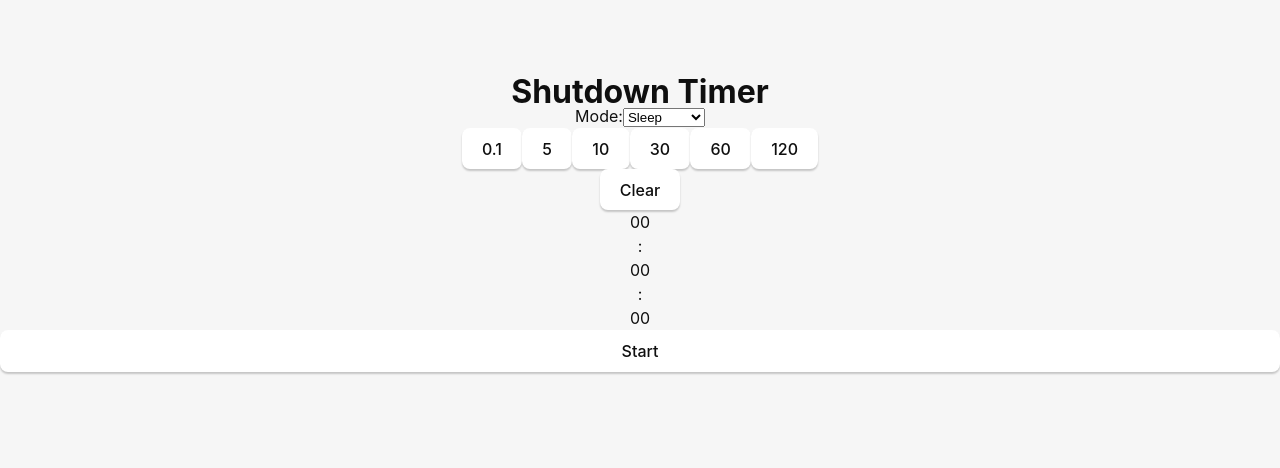
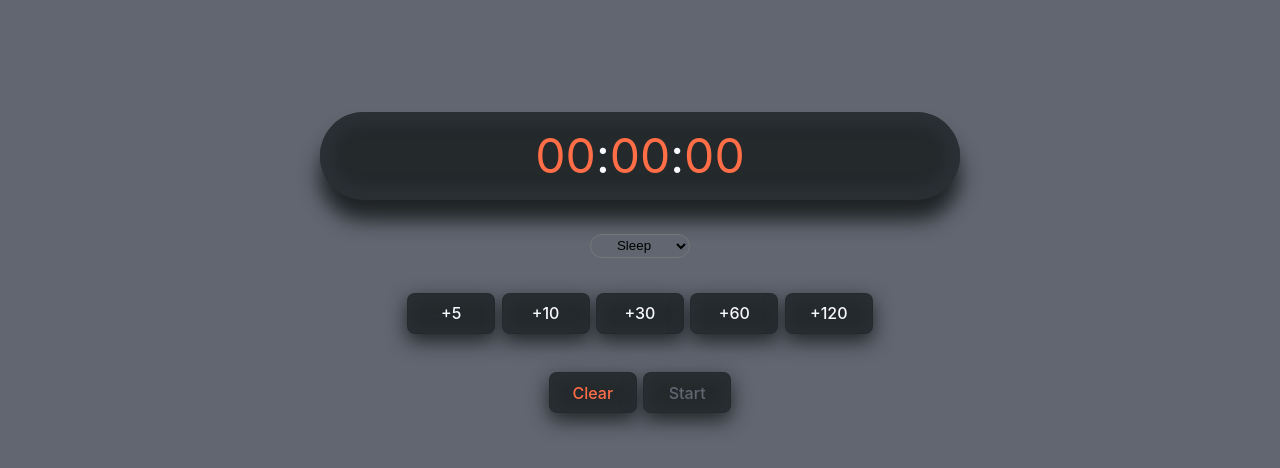
Before and after one commit to illsv/shutdown_timer, a React (Vite) app: page / in a window 1280 px wide. Shown: the top 468 px of the page. Built offline with nearby package versions, Linux system fonts and the light colour scheme.

Commit message:
Style things a bit

```diff
--- a/src/App.css
+++ b/src/App.css
@@ -1,4 +1,85 @@
+:root {
+  --white: ghostwhite;
+  --black: black;
+  --main-background: #616671;
+  --elements-background: #24292c;
+  --emphasis-color: #ff6e47;
+  --inset-shadow: #292f33;
+  --offset-shadow: #1f2325;
+}
+
 * {
   margin: 0;
   padding: 0;
 }
+
+body {
+  height: 100vh;
+  background-color: var(--main-background);
+  color: var(--black);
+}
+
+.button {
+  margin: 0.2rem;
+  width: 5.5rem;
+  background-color: var(--elements-background);
+  color: var(--white);
+  box-shadow:
+    0px 7px 20px 0px var(--offset-shadow),
+    inset 0px 2px 15px 5px var(--inset-shadow);
+}
+
+h1 {
+  padding-bottom: 1.5rem;
+}
+
+select {
+  background-color: var(--main-background);
+  height: 1.5rem;
+  width: 100px;
+  text-align-last: center;
+  border-radius: 30px;
+}
+
+.countdown {
+  background-color: var(--elements-background);
+  height: 3.5rem;
+  padding-top: 2rem;
+  width: 50%;
+  margin: 2rem auto;
+  border-radius: 50px;
+  box-shadow:
+    0px 20px 20px 0px var(--offset-shadow),
+    inset 0px 0px 10px 15px var(--inset-shadow);
+}
+
+.time {
+  font-size: 3rem;
+  display: inline;
+  color: var(--emphasis-color);
+}
+
+.time-divider {
+  font-size: 3rem;
+  display: inline;
+  color: var(--white);
+  /* vertical-align: baseline; */
+}
+
+hr {
+  width: 2rem;
+  margin: 1rem auto;
+  border: #0000;
+}
+
+#cancel-button {
+  color: var(--emphasis-color);
+}
+
+#toggle-button {
+  color: var(--emphasis-color);
+}
+
+#toggle-button:disabled {
+  color: var(--main-background);
+}
--- a/src/App.tsx
+++ b/src/App.tsx
@@ -57,11 +57,17 @@ function App() {
 
   return (
     <div className="container">
-      <h1>Shutdown Timer</h1>
+      <div className="countdown">
+        <div className="time hours">{formatTimeCell(hours)}</div>
+        <div className="time-divider">:</div>
+        <div className="time minutes">{formatTimeCell(minutes)}</div>
+        <div className="time-divider">:</div>
+        <div className="time seconds">{formatTimeCell(seconds)}</div>
+      </div>
 
       <form>
-        <div className="mode-selection">
-          <label htmlFor="shutdown-opt">Mode:</label>
+        <div className="mode-selection-row">
+          {/* <label htmlFor="shutdown-opt">Mode:</label> */}
           <select
             name="shutdown-mode"
             id="shutdown-opt"
@@ -74,73 +80,78 @@ function App() {
           </select>
         </div>
 
-        <div className="min-row">
+        <hr></hr>
+
+        <div className="minutes-row">
           <button
-            type="button"
-            onClick={() => {
-              addMinutesToTimer(0.1)
-            }}
-          >
-            0.1
-          </button>
-          <button
+            className="button"
             type="button"
             onClick={() => {
               addMinutesToTimer(5)
             }}
           >
-            5
+            +5
           </button>
           <button
+            className="button"
             type="button"
             onClick={() => {
               addMinutesToTimer(10)
             }}
           >
-            10
+            +10
           </button>
           <button
+            className="button"
             type="button"
             onClick={() => {
               addMinutesToTimer(30)
             }}
           >
-            30
+            +30
           </button>
           <button
+            className="button"
             type="button"
             onClick={() => {
               addMinutesToTimer(60)
             }}
           >
-            60
+            +60
           </button>
           <button
+            className="button"
             type="button"
             onClick={() => {
               addMinutesToTimer(120)
             }}
           >
-            120
+            +120
           </button>
         </div>
 
-        <button type="button" id="clear-timer" onClick={clearTimerMinutes}>
-          Clear
-        </button>
+        <hr></hr>
+        <div className="controls-row">
+          <button
+            id="cancel-button"
+            className="button"
+            type="button"
+            onClick={clearTimerMinutes}
+          >
+            Clear
+          </button>
+
+          <button
+            id="toggle-button"
+            className="button"
+            type="button"
+            onClick={toggleTimer}
+            disabled={!secondsAmount}
+          >
+            {timerActive ? 'Pause' : 'Start'}
+          </button>
+        </div>
       </form>
-
-      <div className="countdown">
-        <div className="hours">{formatTimeCell(hours)}</div>
-        <div className="time-divider">:</div>
-        <div className="minutes">{formatTimeCell(minutes)}</div>
-        <div className="time-divider">:</div>
-        <div className="seconds">{formatTimeCell(seconds)}</div>
-      </div>
-
-      <button type="button" onClick={toggleTimer} disabled={!secondsAmount}>
-        {timerActive ? 'Pause' : 'Start'}
-      </button>
     </div>
   )
 }
```
